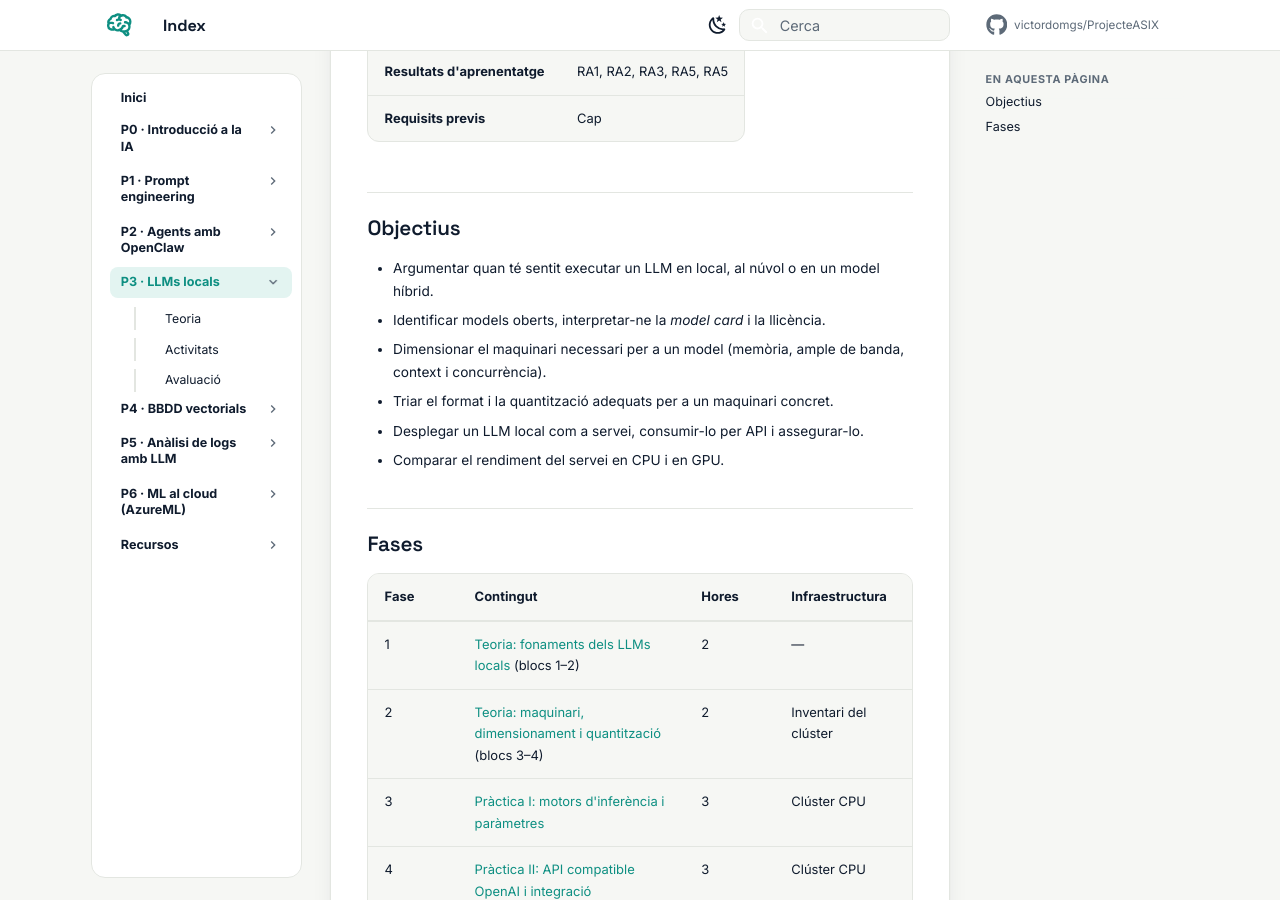
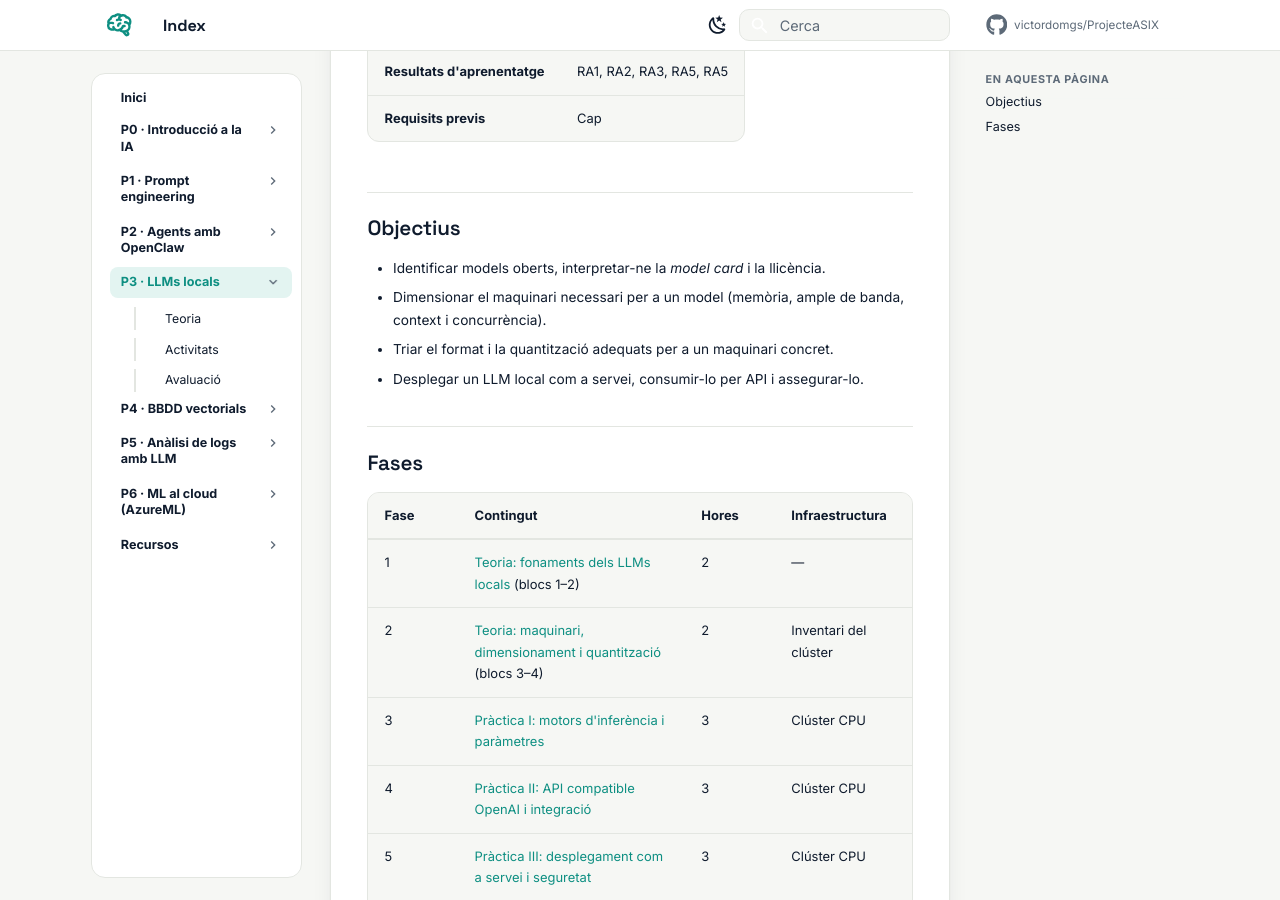
Before and after one commit to victordomgs/ProjecteASIX, an MkDocs documentation site: the page built from docs/p3-llms-locals/index.md, in a window 1280 px wide and 900 px high, scrolled down 323 px. Built offline with MkDocs 1.6.1 and Material for MkDocs 9.7.7, drawn with Linux system fonts in a browser that asks for light colours; comment, search, counter and statistics services are not loaded.

Commit message:
Update index.md

```diff
--- a/docs/p3-llms-locals/index.md
+++ b/docs/p3-llms-locals/index.md
@@ -12,12 +12,10 @@
 
 ## Objectius
 
-- Argumentar quan té sentit executar un LLM en local, al núvol o en un model híbrid.
 - Identificar models oberts, interpretar-ne la *model card* i la llicència.
 - Dimensionar el maquinari necessari per a un model (memòria, ample de banda, context i concurrència).
 - Triar el format i la quantització adequats per a un maquinari concret.
 - Desplegar un LLM local com a servei, consumir-lo per API i assegurar-lo.
-- Comparar el rendiment del servei en CPU i en GPU.
 
 ## Fases
 
```
